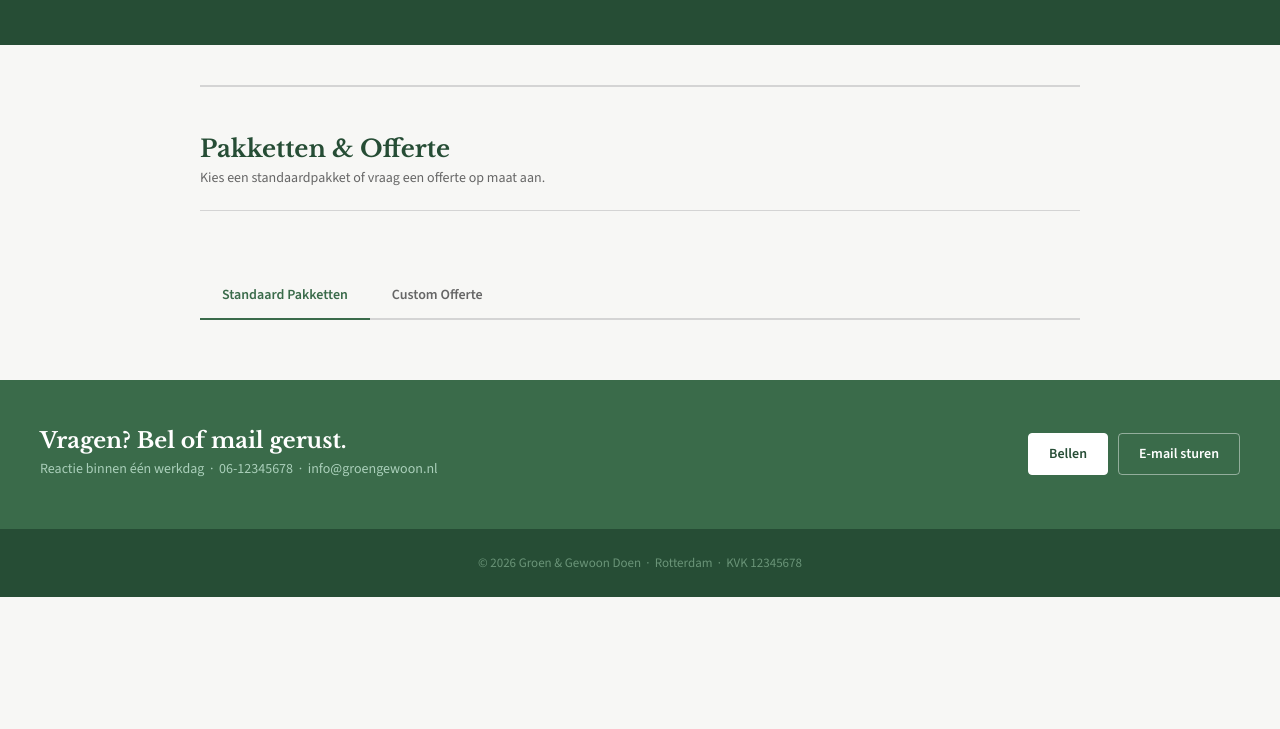
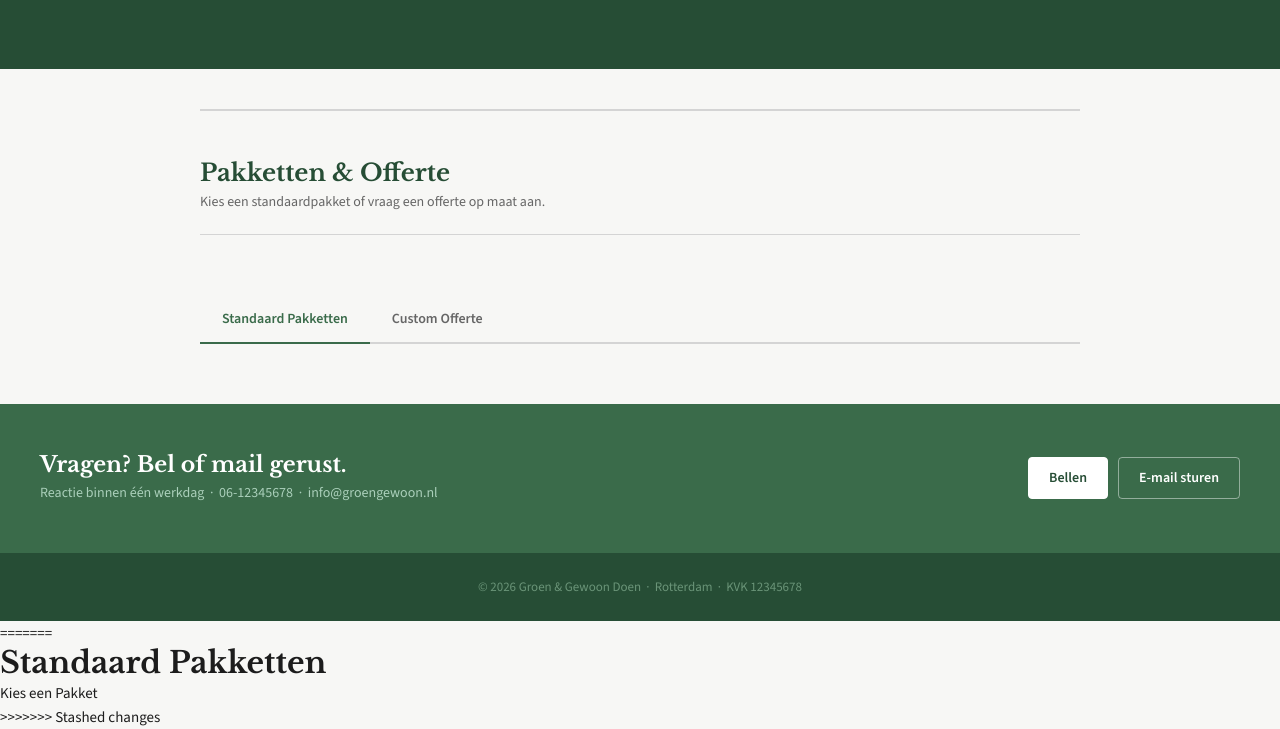
Before and after one commit to 1vo-x33/Groen_Gewoon_Doen, a website: page projectmap/index.html in a window 1280 px wide. Shown: the part 465-1194 px from the top of the page. Before the commit the page ends 1062 px from the top, so only its background shows below. Drawn offline with nearby package versions, Linux system fonts and the light colour scheme.

Commit message:
Pushing merge fix
dd

```diff
--- a/projectmap/index.html
+++ b/projectmap/index.html
@@ -9,6 +9,7 @@
     <link rel="stylesheet" href="style.css" />
 </head>
 <body>
+<<<<<<< Updated upstream
 
 <!-- TOPBAR -->
 <div class="topbar">
@@ -285,5 +286,10 @@
 </footer>
 
 <script src="js/main.js"></script>
+=======
+  <h1>Standaard Pakketten</h1>
+  <p>Kies een Pakket</p>
+  <script type="module" src="./js/main.js"></script>
+>>>>>>> Stashed changes
 </body>
 </html>
```
